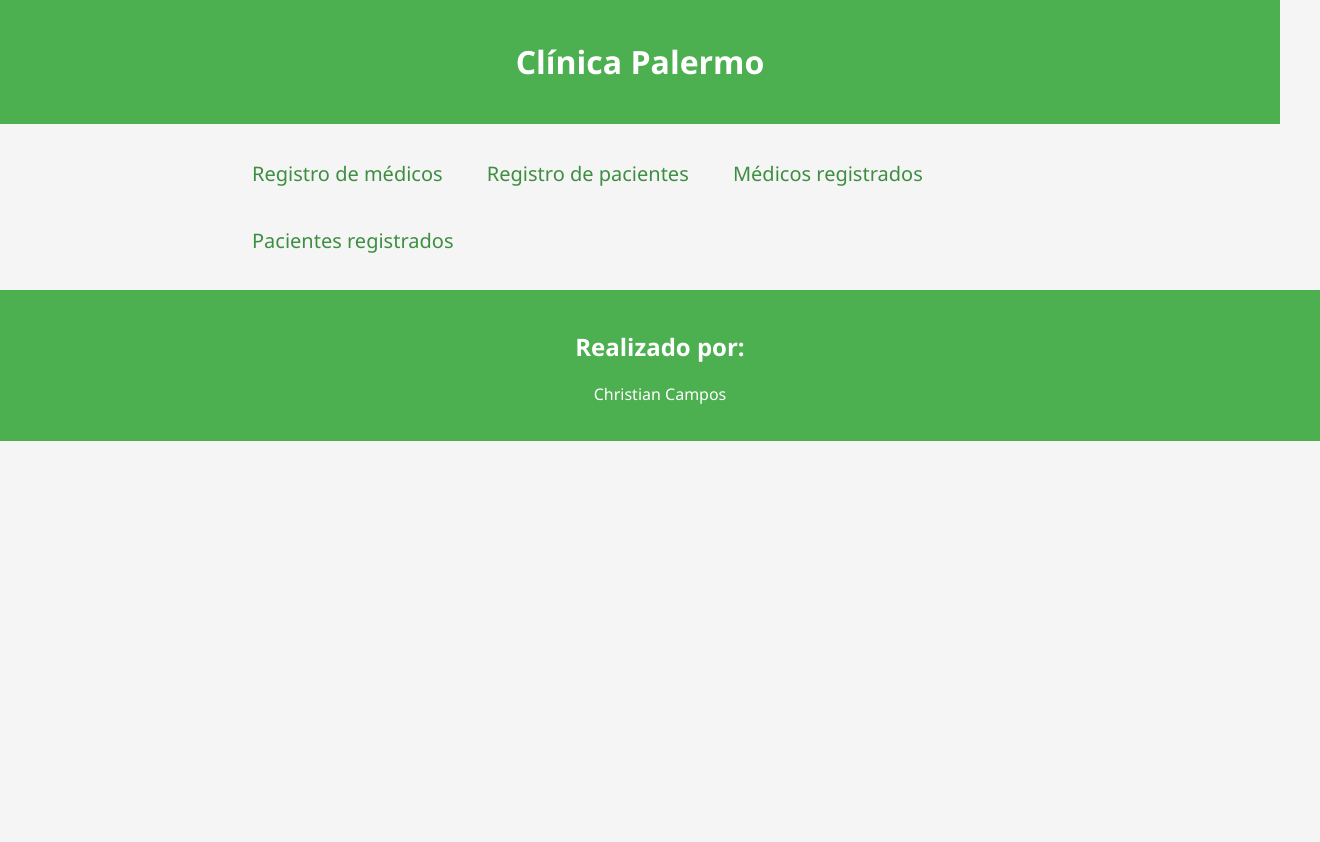
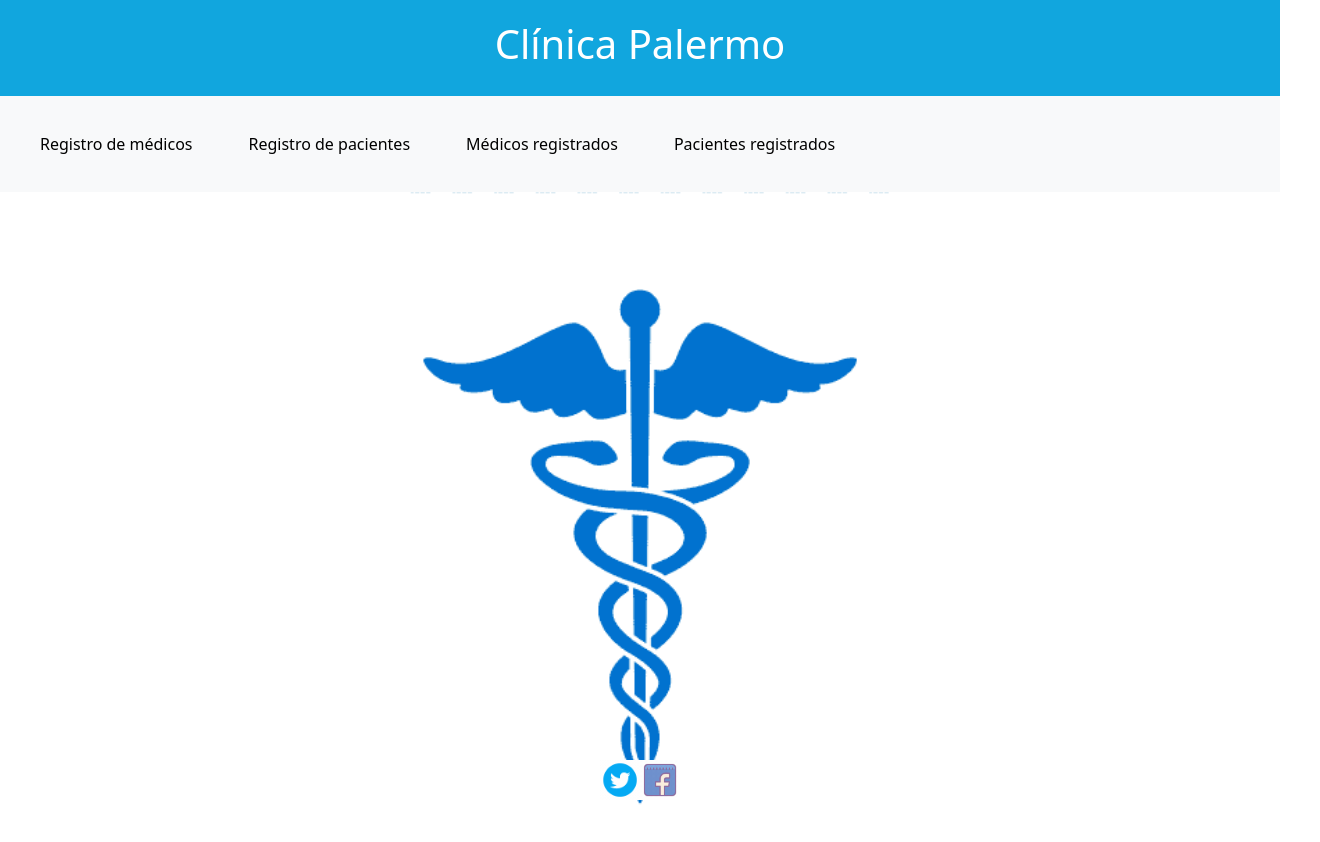
Before and after one commit to Christiancc44/Primer-Taller-Back-End, a plain HTML site: page index.html in a window 1280 px wide. Shown: the whole page, 1320 px wide, since content can reach past the window. Before the commit the page ends 800 px from the top, so only its background shows below. Drawn offline with nearby package versions, Linux system fonts and the light colour scheme.

Commit message:
Actualizacion en el codigo

```diff
--- a/index.html
+++ b/index.html
@@ -1,26 +1,54 @@
 <!DOCTYPE html>
 <html lang="en">
+
 <head>
     <meta charset="UTF-8">
     <meta name="viewport" content="width=device-width, initial-scale=1.0">
     <title>Clínica Palermo</title>
     <link rel="stylesheet" href="/styles/style.css">
+    <link href="https://cdn.jsdelivr.net/npm/bootstrap@5.3.2/dist/css/bootstrap.min.css" rel="stylesheet"
+        integrity="sha384-T3c6CoIi6uLrA9TneNEoa7RxnatzjcDSCmG1MXxSR1GAsXEV/Dwwykc2MPK8M2HN" crossorigin="anonymous">
 </head>
+
 <body>
     <header>
         <h1>Clínica Palermo</h1>
     </header>
-    <main class="listado-container">
-        <ul class="listado-servicios">
-            <li><a href="./html/registro-medicos.html">Registro de médicos</a></li>
-            <li><a href="./html/registro-pacientes.html">Registro de pacientes</a></li>
-            <li><a href="./html/listado-medicos.html">Médicos registrados</a></li>
-            <li><a href="./html/listado-pacientes.html">Pacientes registrados</a></li>
-        </ul>
+    <nav class="navbar navbar-expand-lg bg-body-tertiary">
+        <div class="container-fluid">
+            <button class="navbar-toggler" type="button" data-bs-toggle="collapse"
+                data-bs-target="#navbarTogglerDemo02" aria-controls="navbarTogglerDemo02" aria-expanded="false"
+                aria-label="Toggle navigation">
+                <span class="navbar-toggler-icon"></span>
+            </button>
+            <div class="collapse navbar-collapse" id="navbarTogglerDemo02">
+                <ul class="navbar-nav me-auto mb-2 mb-lg-0">
+                    <li class="nav-item">
+                        <a class="nav-link active" aria-current="page" href="./html/registro-medicos.html">Registro de médicos</a>
+                    </li>
+                    <li class="nav-item">
+                        <a class="nav-link active" aria-current="page" href="./html/registro-pacientes.html">Registro de pacientes</a>
+                    </li>
+                    <li class="nav-item">
+                        <a class="nav-link active" aria-current="page" href="./html/listado-medicos.html">Médicos registrados</a>
+                    </li>
+                    <li class="nav-item">
+                        <a class="nav-link active" aria-current="page" href="./html/listado-pacientes.html">Pacientes registrados</a>
+                    </li>
+                </ul>
+            </div>
+        </div>
+    </nav>
+    <main id="index">
+        <img src="./img/png-transparent-physician-caduceus-as-a-symbol-of-medicine-caduceus-as-a-symbol-of-medicine-healthcare-s-text-l.png" id="imagen-hospital">
     </main>
     <footer>
-        <h2>Realizado por:</h2>
-        <p>Christian Campos</p>
+        <a href="https://twitter.com/?lang=es"><img src="./img/icons8-twitter.gif" class="gif"></a>
+        <a href="https://www.facebook.com/?locale=es_LA"><img src="./img/icons8-facebook.gif" class="gif"></a>
     </footer>
+    <script src="https://cdn.jsdelivr.net/npm/bootstrap@5.3.2/dist/js/bootstrap.bundle.min.js"
+        integrity="sha384-C6RzsynM9kWDrMNeT87bh95OGNyZPhcTNXj1NW7RuBCsyN/o0jlpcV8Qyq46cDfL"
+        crossorigin="anonymous"></script>
 </body>
+
 </html>
--- a/styles/style.css
+++ b/styles/style.css
@@ -1,22 +1,41 @@
 /* Estilos CSS para el formulario */
 body {
-    font-family: 'Segoe UI', Tahoma, Geneva, Verdana, sans-serif;
+    font-family: Arial, Helvetica, sans-serif;
     background-color: #f5f5f5;
     color: #333;
-    margin: 0;
+    /*margin: 0;*/
+    align-content: center;
     padding: 0;
 }
 
-header, footer {
-    background-color: #4CAF50;
+#index{
+    display: flex;
+    justify-content: center;
+}
+
+header {
+    background-color: #11a6de;
     color: #fff;
     padding: 20px;
 }
 
+#imagen-hospital{
+    display:block;
+    justify-content: center;
+    align-items: center;
+    width: 500px;
+}
+
 footer{
-    position: static;
+    display: flex;
+    justify-content: center;
+    position: absolute;
     bottom: 0;
     width: 100%;
+}
+
+.gif{
+    width: 40px;
 }
 
 footer p {
```
Also changed, not shown: html/registro-medicos.html (+4 -4 lines), img/home_clinica_palermo.png (added), img/icons8-facebook-48.png (added), img/icons8-facebook.gif (added), img/icons8-twitter.gif (added), img/png-transparent-brigham-and-women-s-hospital-medicine-staff-of-hermes-physician-health-care-symbol.png (added), img/png-transparent-physician-caduceus-as-a-symbol-of-medicine-caduceus-as-a-symbol-of-medicine-healthcare-s-text-l.png (added).
